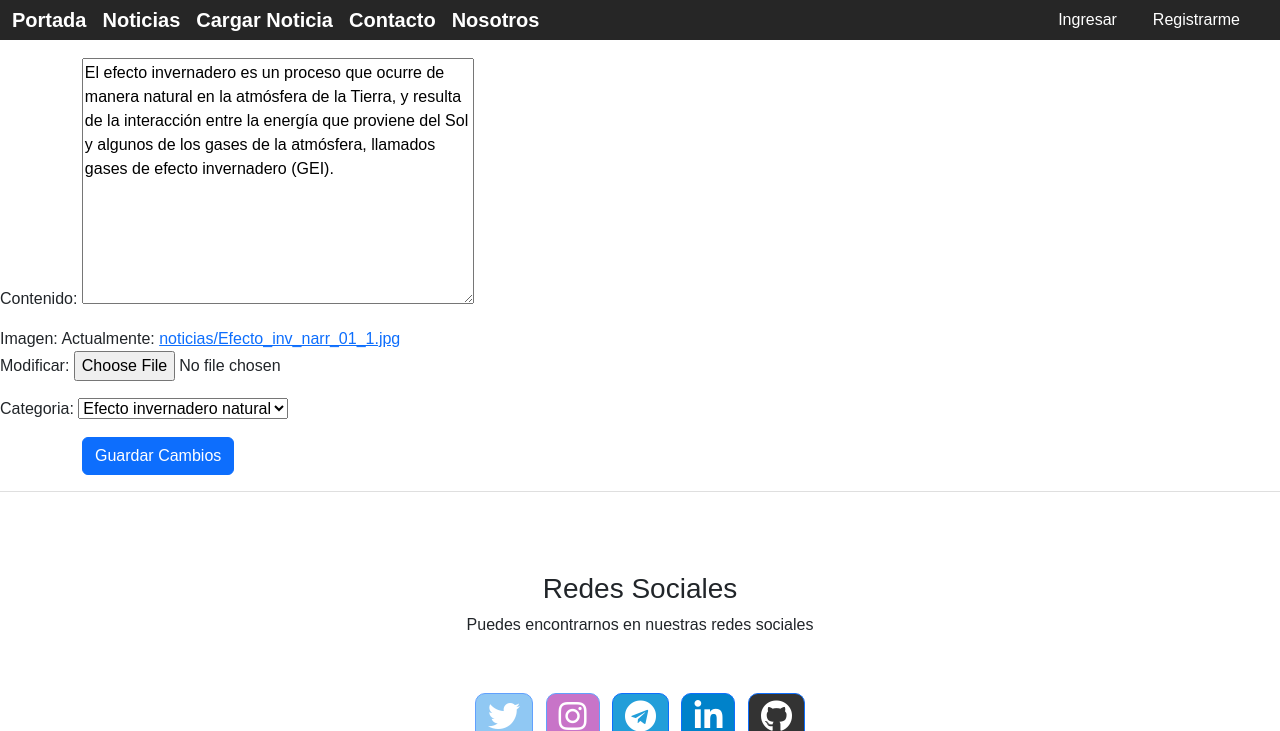
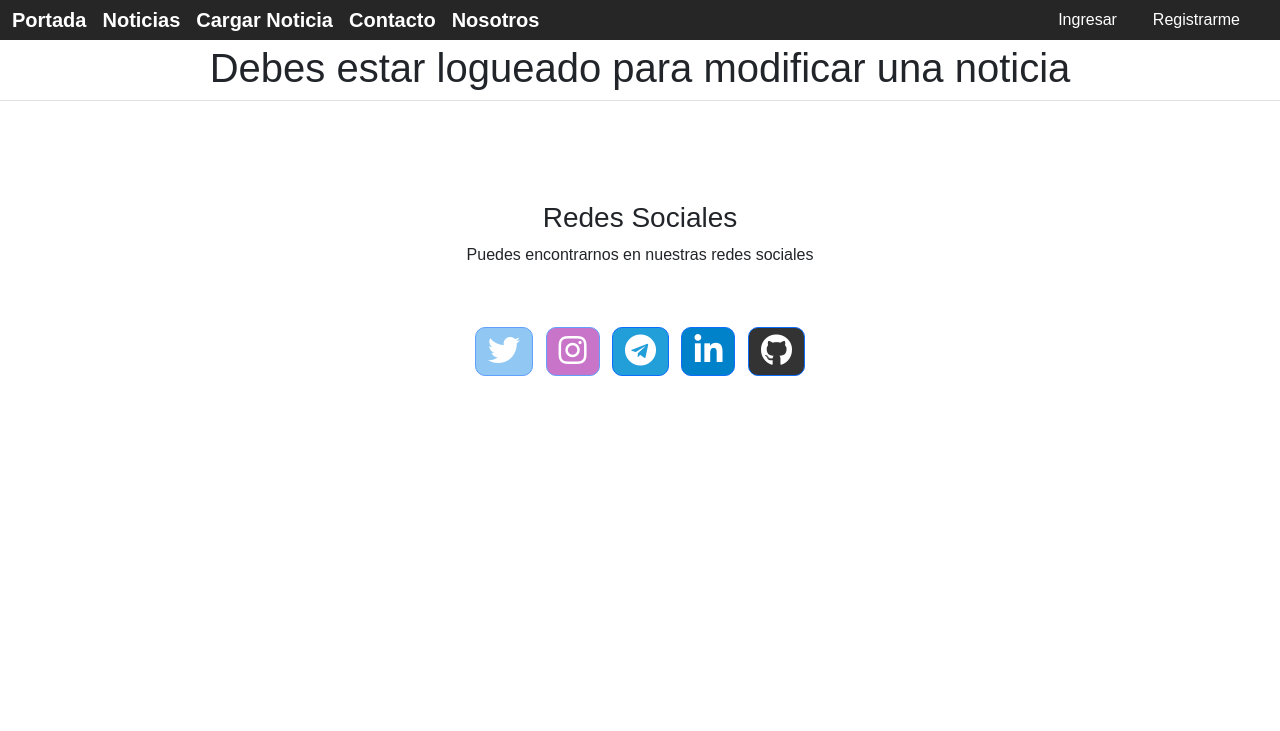
Before and after one commit to StrideEric/info2023, a Django app: page /noticias/Modificar/10 in a window 1280 px wide. Shown: the top 731 px of the page. After the commit the page ends 376 px from the top, so only its background shows below. Run offline with Django 3.2, Linux system fonts and the light colour scheme; data comes from the database, SQL or seed files in the repository; both versions use the stored data as it was after the commit.

Commit message:
modificar_noticias.html y el nosotros.html

```diff
--- a/blogCambioClimatico/templates/nosotros.html
+++ b/blogCambioClimatico/templates/nosotros.html
@@ -29,10 +29,10 @@
         </div>
         <div class="col-md-4">
             <div class="card">
-                <img src="{% static 'images/integrante3.jpg' %}" class="card-img-top" alt="Integrante 3">
+                <img src="{% static 'img/Nico_Tom.jpg' %}" class="card-img-top" alt="Integrante 3">
                 <div class="card-body">
-                    <h5 class="card-title">Tomadin Nicolas</h5>
-                    <p class="card-text">Descripción del integrante 3.</p>
+                    <h5 class="card-title">Tomadin Nicolás Adrián</h5>
+                    <p class="card-text">Hola a todos, mi nombre es Tomadin, Nicolás Adrián, tengo 28 años y actualmente estoy inmerso en mi viaje académico. Soy estudiante de Ingeniería en Sistemas de Información en la UTN FRRe. Me apasiona la programacion y estoy emocionado por aprender y crecer en este campo. ¡Gracias por la oportunidad de compartir un poco sobre mí! </p>
                 </div>
             </div>
         </div>
--- a/blogCambioClimatico/templates/noticias/modificar_noticia.html
+++ b/blogCambioClimatico/templates/noticias/modificar_noticia.html
@@ -1,58 +1,60 @@
-{% extends 'base.html' %}
+{% extends "base.html" %}
 
+{% load static %}
 
 {% block contenido %}
-	<form action="" method="post" enctype="multipart/form-data">
-    {% csrf_token %}
-         <h3 class="mb-4">MODIFICAR NOTICIA</h3>
-          {{form.as_p}}
+    <link rel="stylesheet" href="{% static 'css/news.css' %}">
 
-          <div class="container mt-8">
-            <div class="row justify-content-center">
-                <div class="col-md-20">
-                    <form action="" method="post" enctype="multipart/form-data">
+    {% if user.is_authenticated %}
+        <div class="container">
+            <div class="row">
+                <div class="col-md-12">
+                    <form action="" method="post" enctype="multipart/form-data" class="container">
                         {% csrf_token %}
+                        <div class="container">
+                            <div class="row">
+                                <div class="col-md-12 mt-4">
+                                    <h3>Modificar Noticia</h3>
+                                </div>
+                            </div>
+                        </div>
+                        <div class="card_form">
+                            <div class="form-group">
+                                <label for="titulo">Título</label>
+                                <input type="text" id="id_titulo" name="titulo" value="{{ form.titulo.value }}" class="form-control">
+                            </div>
+                            <div class="form-group">
+                                <label for="contenido">Descripción:</label>
+                                <div class="contenido">
+                                    {{ form.contenido }}
+                                </div>
+                            </div>
+                            <div class="form-group">
+                                <label for="imagen">Imagen</label>
+                                <div class="imagen">
+                                    {{ form.imagen }}
+                                </div>
+                            </div>
+                            <div class="form-group">
+                                <label for="categoria">Categoría</label>
+                                <div class="categoria">
+                                    {{ form.categoria }}
+                                </div>
+                            </div>
 
-                        <div class="form-group">
-                            {{ form.title.label_tag }}
-                            {{ form.title }}
+                            <input type="submit" value="Guardar Cambios" class="btn btn-primary btn_send">
                         </div>
-
-                        <div class="form-group">
-                            {{ form.category.label_tag }}
-                            {{ form.category }}
-                        </div>
-
-                        <div class="form-group">
-                            {{ form.content.label_tag }}
-                            {{ form.content }}
-                        </div>
-
-                        <div class="form-group">
-                            {{ form.image.label_tag }}
-                            {{ form.image }}
-
-                        </div>
-
-                        <div class="form-group">
-                            {{ form.image.label_tag }}
-                            {{ form.image }}
-
-                        </div>
-
-                        <div class="form-group">
-                            {{ form.image.label_tag }}
-                            {{ form.image }}
-
-                        </div>
-
-                        <p><input type="submit" value="Guardar Cambios" class="btn btn-primary"></p>
                     </form>
                 </div>
             </div>
         </div>
-
-
-        </form>
-
-{% endblock contenido %}
+    {% else %}
+        <div class="container">
+            <div class="row">
+                <div class="col-md-12 mt-4">
+                    <h1>Debes estar logueado para modificar una noticia</h1>
+                </div>
+            </div>
+        </div>
+    {% endif %}
+{% endblock %}
```
Also changed, not shown: blogCambioClimatico/blogCambioClimatico/db.sqlite3, blogCambioClimatico/static/img/Nico_Tom.jpg (added).
